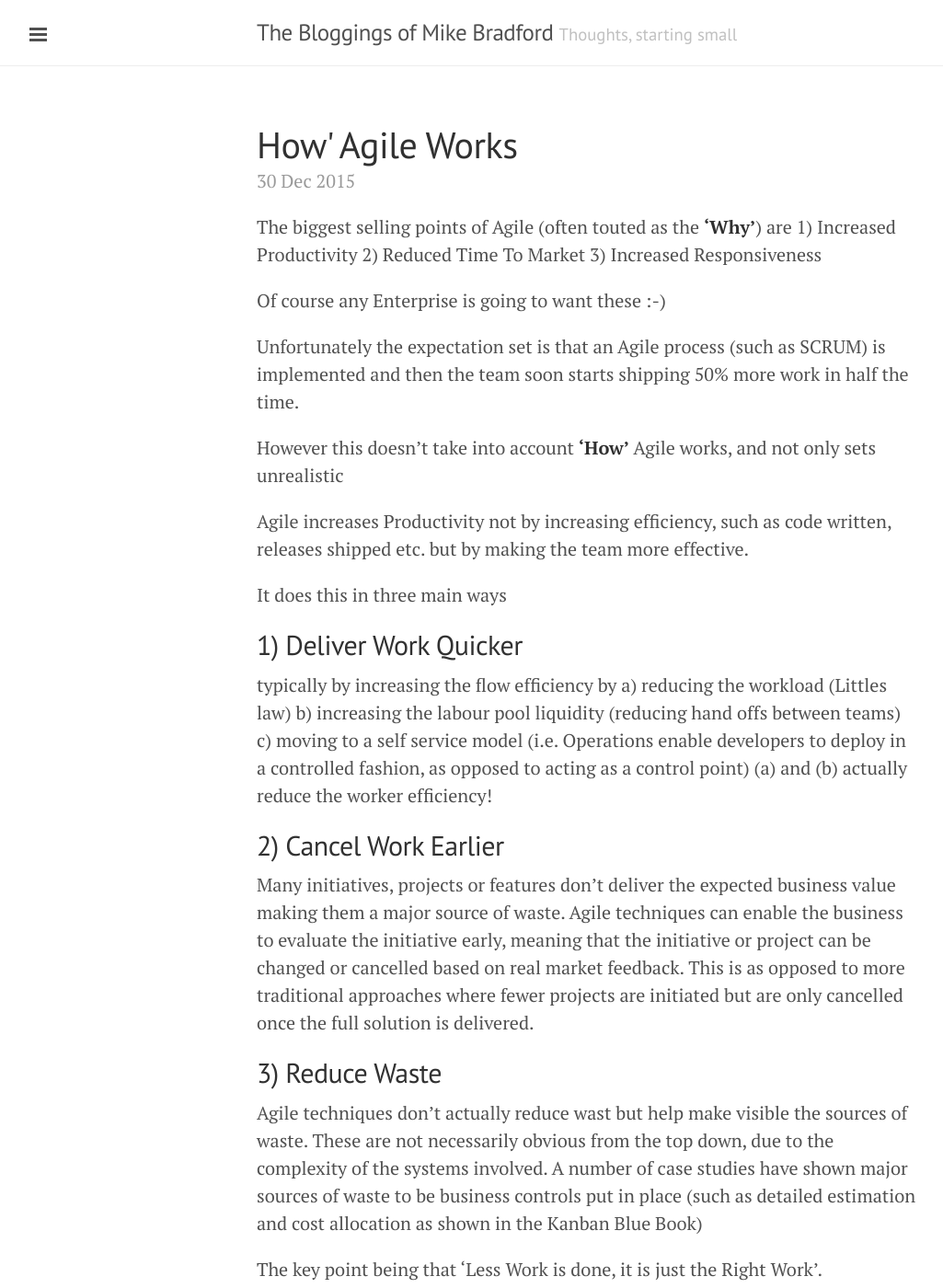
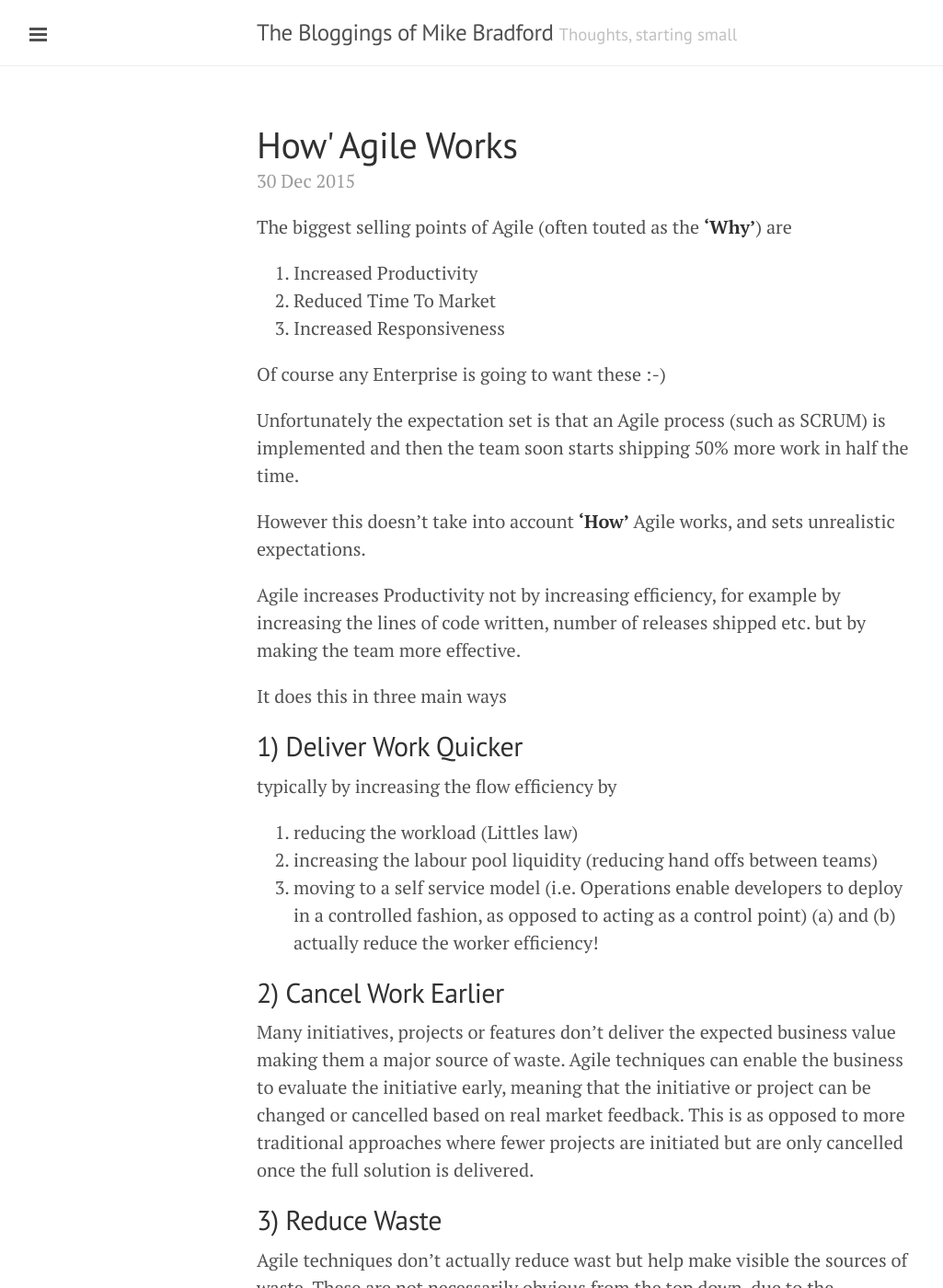
Before and after one commit to mikebradford/mikebradford.github.io, a Jekyll site: the page built from _posts/2015-12-30-how-agile-works.markdown, in a window 1280 px wide and 1400 px high. Shown: the whole window at 92% size, without its empty margins (1-1026 px from the left). Built offline with Jekyll 4.4.1, drawn with Linux system fonts in a browser that asks for light colours.

Commit message:
Post update: How' Agile Works

```diff
--- a/_posts/2015-12-30-how-agile-works.markdown
+++ b/_posts/2015-12-30-how-agile-works.markdown
@@ -4,25 +4,25 @@ title: How' Agile Works
 layout: post
 ---
 The biggest selling points of Agile (often touted as the **'Why'**) are
-1) Increased Productivity
-2) Reduced Time To Market
-3) Increased Responsiveness
+1. Increased Productivity
+2. Reduced Time To Market
+3. Increased Responsiveness
 
 Of course any Enterprise is going to want these :-)
 
 Unfortunately the expectation set is that an Agile process (such as SCRUM) is implemented and then the team soon starts shipping 50% more work in half the time.
 
-However this doesn't take into account **'How'** Agile works, and not only sets unrealistic
+However this doesn't take into account **'How'** Agile works, and sets unrealistic expectations.
 
-Agile increases Productivity not by increasing efficiency, such as code written, releases shipped etc. but by making the team more effective.
+Agile increases Productivity not by increasing efficiency, for example by increasing the lines of code written, number of releases shipped etc. but by making the team more effective.
 
 It does this in three main ways
 
 ## 1) Deliver Work Quicker
 typically by increasing the flow efficiency by
-a) reducing the workload (Littles law)
-b) increasing the labour pool liquidity (reducing hand offs between teams)
-c) moving to a self service model (i.e. Operations enable developers to deploy in a controlled fashion, as opposed to acting as a control point)
+1. reducing the workload (Littles law)
+2. increasing the labour pool liquidity (reducing hand offs between teams)
+3. moving to a self service model (i.e. Operations enable developers to deploy in a controlled fashion, as opposed to acting as a control point)
 (a) and (b) actually reduce the worker efficiency!
 
 ## 2) Cancel Work Earlier
```
